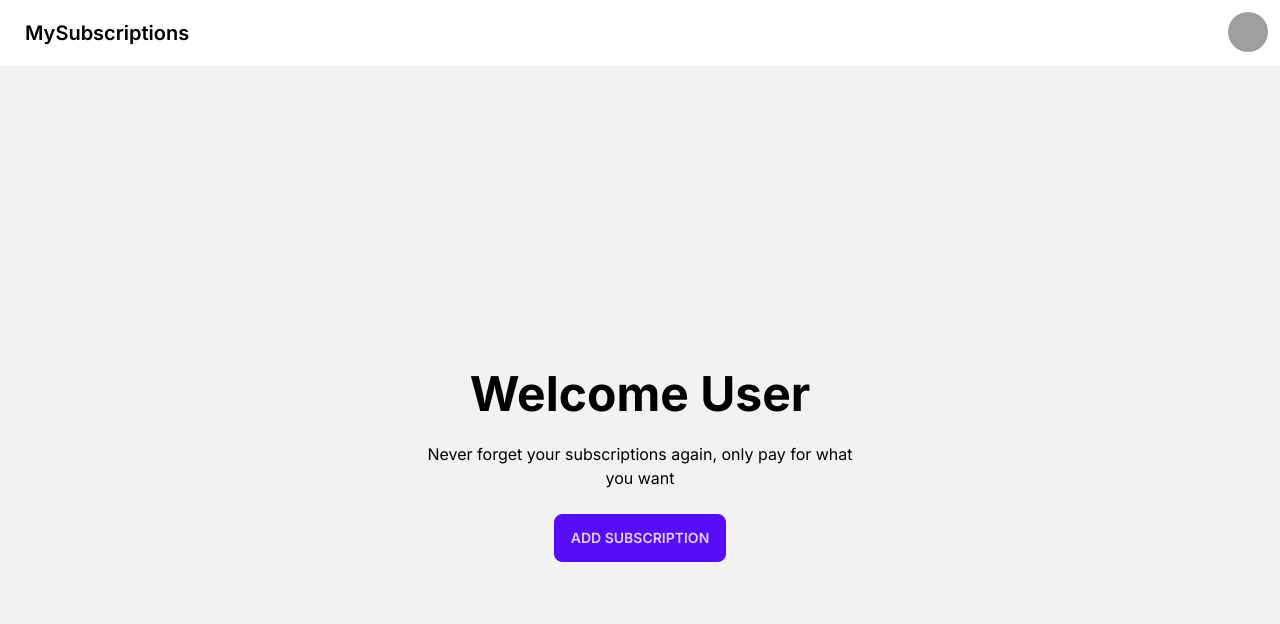
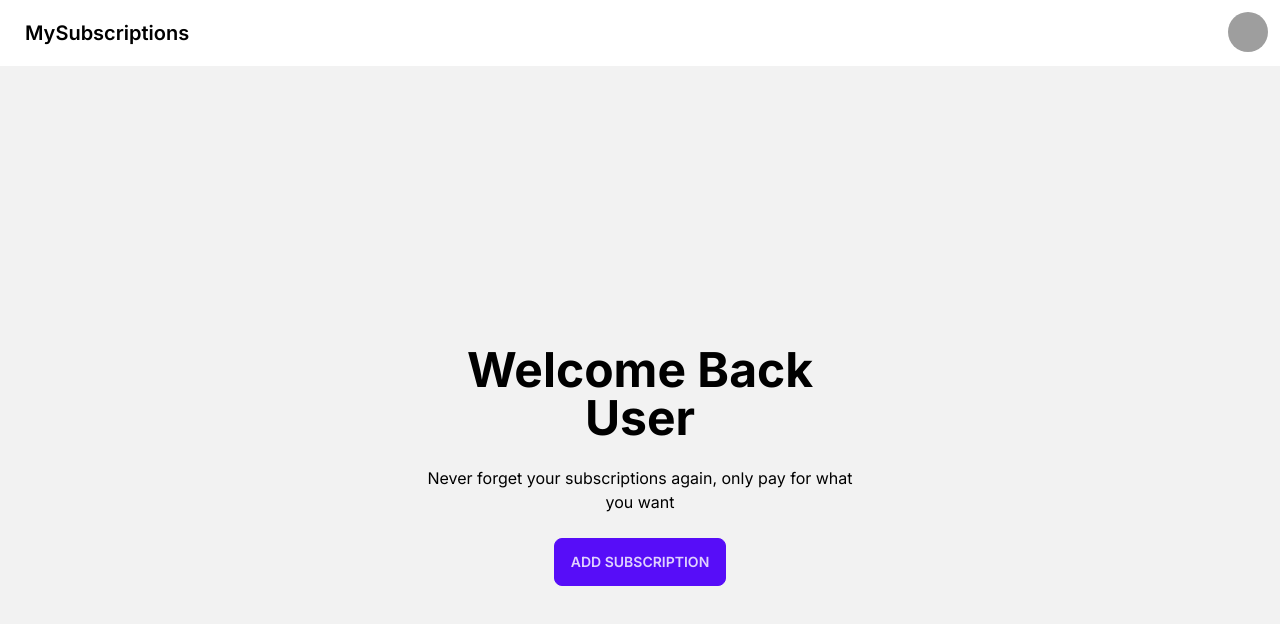
Before and after one commit to AbhinavParbhakar/developED-2023, a Next.js app in the folder front-end/subscription-manager/: page / in a window 1280 px wide. Shown: the top 624 px of the page. Built offline with nearby package versions, Linux system fonts and the light colour scheme; grey boxes are pictures that could not be loaded.

Commit message:
Edit readme file

```diff
--- a/front-end/subscription-manager/app/page.tsx
+++ b/front-end/subscription-manager/app/page.tsx
@@ -6,7 +6,7 @@
       <div className="hero min-h-screen bg-base-200">
         <div className="hero-content text-center">
           <div className="max-w-md">
-            <h1 className="text-5xl font-bold">Welcome User</h1>
+            <h1 className="text-5xl font-bold">Welcome Back User</h1>
             <p className="py-6">Never forget your subscriptions again, only pay for what you want</p>
             <button className="btn btn-primary">Add subscription</button>
           </div>
```
Also changed, not shown: 1 other file (tests, documents, lock files or other folders).
